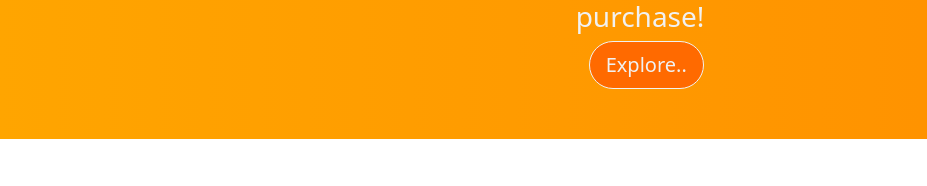
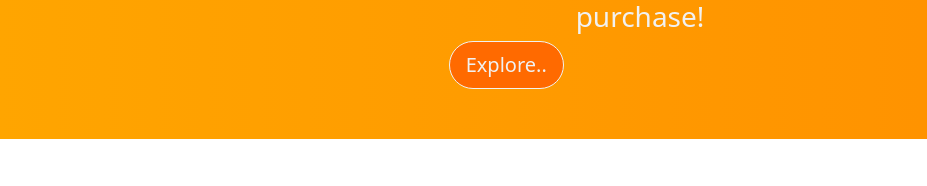
Before and after one commit to ashwin6113/shopping-site.github.io, a plain HTML site: page index.html in a window 1280 px wide. Shown: the part 2574-2760 px from the top of the page, 0-927 px from the left. Drawn offline with nearby package versions, Linux system fonts and the light colour scheme.

Commit message:
commit changes

```diff
--- a/style.css
+++ b/style.css
@@ -115,7 +115,7 @@ button:active{
     padding-top: 50px;
 }
 .special .row .col-sm-4 .btn{
-    margin-left:140px ;
+    margin-left:0px ;
 }
 .comments {
     width: 100%;
```
